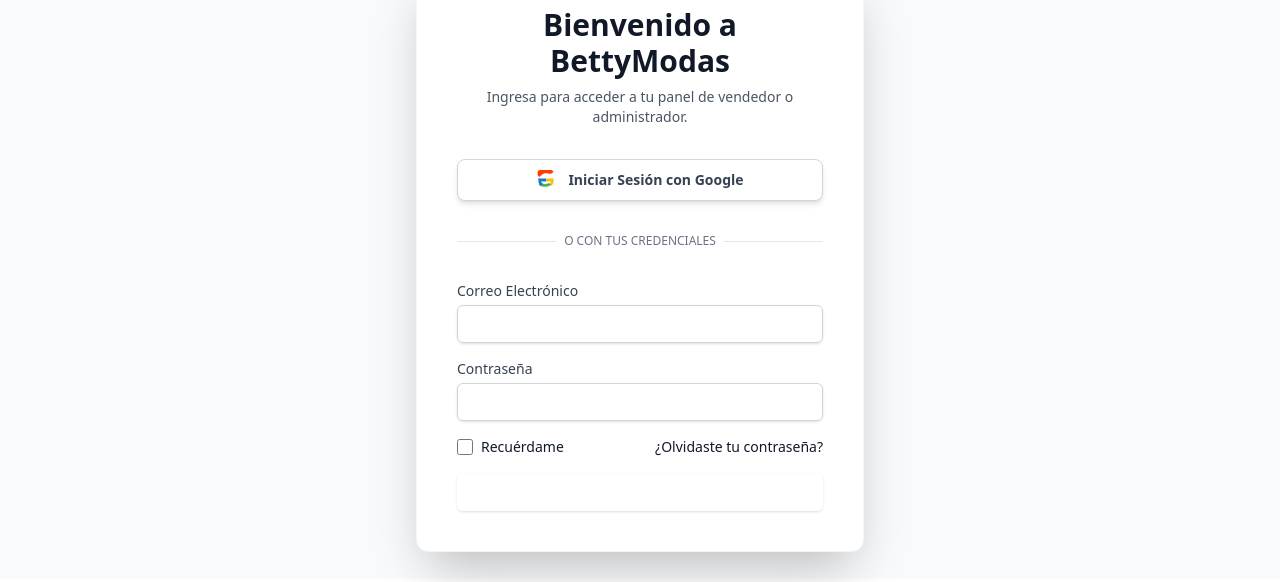
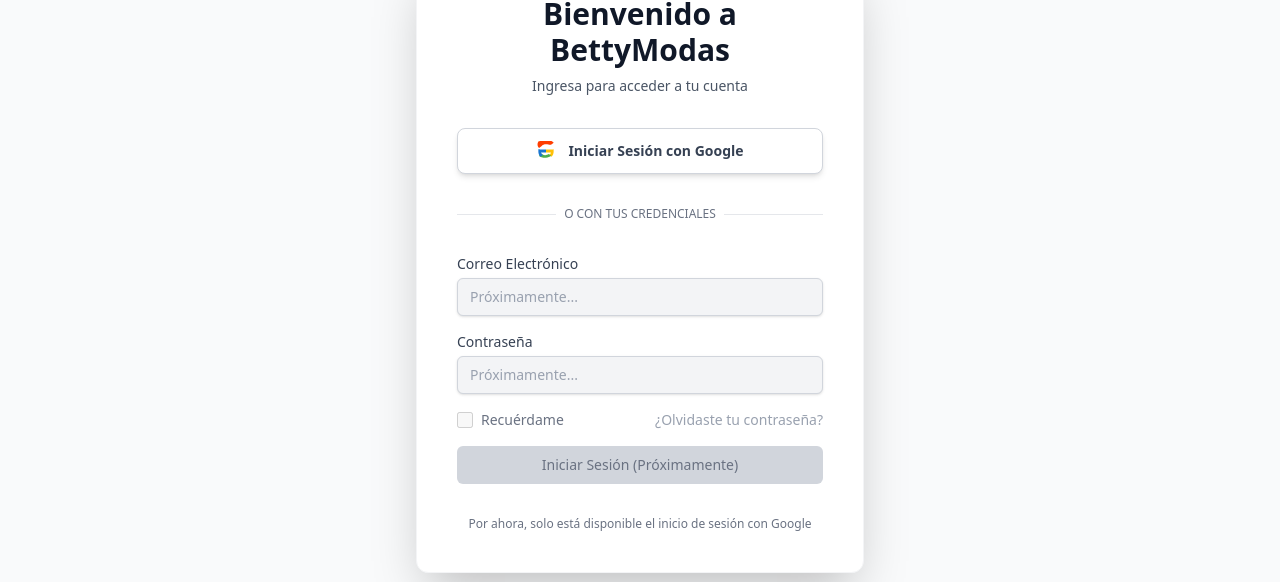
Before and after one commit to pipito7488/modas_betty, a Next.js app: page /login in a window 1280 px wide. Shown: the part 142-724 px from the top of the page. Built offline with nearby package versions, Linux system fonts and the light colour scheme; no server answers.

Commit message:
feat: Add role-based automatic redirection after login

```diff
--- a/app/api/auth/[...nextauth]/route.js
+++ b/app/api/auth/[...nextauth]/route.js
@@ -15,13 +15,28 @@
     ],
     secret: process.env.NEXTAUTH_SECRET,
     callbacks: {
+        // Redirigir según el rol después del login
+        async signIn({ user, account, profile }) {
+            return true; // Permite el login
+        },
         // Se ejecuta al crear o cargar la sesión
         async session({ session }) {
             await mongoose.connect(process.env.MONGODB_URI);
             const user = await User.findOne({ email: session.user.email });
             session.user.role = user?.role || "cliente";
+            session.user.id = user?._id.toString();
             return session;
         },
+    },
+    pages: {
+        signIn: '/login',
+    },
+    events: {
+        async signIn({ user }) {
+            // Este evento se ejecuta después de un login exitoso
+            // Pero NextAuth no permite redirección directa aquí
+            // La redirección se hará desde el cliente
+        }
     },
 });
 
--- a/app/login/page.js
+++ b/app/login/page.js
@@ -1,19 +1,50 @@
-// app/login/page.jsx (o .js)
-
+// app/login/page.jsx
 "use client";
-import { signIn } from "next-auth/react";
+import { signIn, useSession } from "next-auth/react";
+import { useRouter } from "next/navigation";
+import { useEffect } from "react";
 import Link from 'next/link';
 
-// Simulación del código de la página de login con el diseño mejorado.
 export default function LoginPage() {
+  const { data: session, status } = useSession();
+  const router = useRouter();
 
-  // Función para iniciar sesión con Google (usa la función real de NextAuth)
+  // Redirigir automáticamente si el usuario ya está autenticado
+  useEffect(() => {
+    if (status === 'authenticated' && session?.user) {
+      // Redirigir según el rol
+      const role = session.user.role;
+
+      if (role === 'admin') {
+        router.push('/admin');
+      } else if (role === 'vendedor') {
+        router.push('/vendedor/productos');
+      } else {
+        router.push('/');
+      }
+    }
+  }, [status, session, router]);
+
+  // Función para iniciar sesión con Google
   const handleGoogleSignIn = () => {
-      signIn("google");
+    signIn("google", { callbackUrl: window.location.origin + '/login' });
   };
 
+  // Si está cargando o ya autenticado, mostrar loader
+  if (status === 'loading' || status === 'authenticated') {
+    return (
+      <div className="flex min-h-[80vh] items-center justify-center bg-gray-50 p-4">
+        <div className="text-center">
+          <div className="animate-spin w-12 h-12 border-4 border-gray-200 border-t-amber-600 rounded-full mx-auto mb-4"></div>
+          <p className="text-gray-600">
+            {status === 'loading' ? 'Cargando...' : 'Redirigiendo...'}
+          </p>
+        </div>
+      </div>
+    );
+  }
+
   return (
-    // Contenedor principal para centrar el formulario en la página (usando min-h-[80vh] para que no ocupe toda la pantalla)
     <div className="flex min-h-[80vh] items-center justify-center bg-gray-50 p-4">
 
       {/* Tarjeta de Formulario de Login - Limpia y Elegante */}
@@ -21,30 +52,30 @@
 
         {/* Encabezado */}
         <div>
-          <h2 className="text-center font-headline text-3xl font-bold text-app-foreground">
+          <h2 className="text-center font-headline text-3xl font-bold text-gray-900">
             Bienvenido a BettyModas
           </h2>
           <p className="mt-2 text-center text-sm text-gray-600">
-            Ingresa para acceder a tu panel de vendedor o administrador.
+            Ingresa para acceder a tu cuenta
           </p>
         </div>
 
-        {/* 1. Botón de Autenticación de Google (Acento visual principal) */}
+        {/* Botón de Autenticación de Google */}
         <button
-          onClick={handleGoogleSignIn} // Llama a la función de NextAuth real
-          className="group flex w-full items-center justify-center space-x-3 rounded-lg border border-gray-300 bg-white py-2.5 text-sm font-semibold text-gray-700 shadow-md transition-all duration-200 hover:bg-gray-50 hover:border-accent"
+          onClick={handleGoogleSignIn}
+          className="group flex w-full items-center justify-center space-x-3 rounded-lg border border-gray-300 bg-white py-3 text-sm font-semibold text-gray-700 shadow-md transition-all duration-200 hover:bg-gray-50 hover:border-amber-600"
         >
           {/* Icono de Google (SVG elegante) */}
           <svg className="h-5 w-5" viewBox="0 0 48 48">
-            <path fill="#FFC107" d="M43.61 20.48H24v7.02h11.83c-.5 2.58-2.02 4.7-4.48 6.13l5.7 4.41c3.34-3.13 5.34-7.77 5.34-13.56 0-1.84-.16-3.61-.47-5.32z"/>
-            <path fill="#FF3D00" d="M24 8c-4.42 0-8 1.63-10.98 4.43l-5.7 4.41c-2.3-2.19-3.66-5.18-3.66-8.52 0-3.35 1.36-6.34 3.66-8.53L7.3 1.25C10.28-1.55 15-3.08 24-3.08c7.47 0 13.9 2.5 18.57 7.02l-5.7 4.41C34.78 10.42 29.8 8 24 8z"/>
-            <path fill="#4CAF50" d="M24 40c4.92 0 9.27-1.63 12.36-4.44l-5.7-4.41c-2.55 1.78-5.83 2.85-8.66 2.85-4.42 0-8.1-1.92-10.77-5.02L7.3 35.84C10.37 38.65 14.64 40 24 40z"/>
-            <path fill="#1976D2" d="M38.1 20.48H24v7.02h11.83c-.5 2.58-2.02 4.7-4.48 6.13l5.7 4.41c3.34-3.13 5.34-7.77 5.34-13.56 0-1.84-.16-3.61-.47-5.32z" transform="matrix(-1 0 0 1 48 0)"/>
+            <path fill="#FFC107" d="M43.61 20.48H24v7.02h11.83c-.5 2.58-2.02 4.7-4.48 6.13l5.7 4.41c3.34-3.13 5.34-7.77 5.34-13.56 0-1.84-.16-3.61-.47-5.32z" />
+            <path fill="#FF3D00" d="M24 8c-4.42 0-8 1.63-10.98 4.43l-5.7 4.41c-2.3-2.19-3.66-5.18-3.66-8.52 0-3.35 1.36-6.34 3.66-8.53L7.3 1.25C10.28-1.55 15-3.08 24-3.08c7.47 0 13.9 2.5 18.57 7.02l-5.7 4.41C34.78 10.42 29.8 8 24 8z" />
+            <path fill="#4CAF50" d="M24 40c4.92 0 9.27-1.63 12.36-4.44l-5.7-4.41c-2.55 1.78-5.83 2.85-8.66 2.85-4.42 0-8.1-1.92-10.77-5.02L7.3 35.84C10.37 38.65 14.64 40 24 40z" />
+            <path fill="#1976D2" d="M38.1 20.48H24v7.02h11.83c-.5 2.58-2.02 4.7-4.48 6.13l5.7 4.41c3.34-3.13 5.34-7.77 5.34-13.56 0-1.84-.16-3.61-.47-5.32z" transform="matrix(-1 0 0 1 48 0)" />
           </svg>
           <span>Iniciar Sesión con Google</span>
         </button>
 
-        {/* 2. Separador Elegante */}
+        {/* Separador Elegante */}
         <div className="relative">
           <div className="absolute inset-0 flex items-center">
             <span className="w-full border-t border-gray-200"></span>
@@ -56,8 +87,7 @@
           </div>
         </div>
 
-        {/* 3. Formulario de Login Estándar */}
-        {/* Nota: En una aplicación Next.js real, este formulario enviaría una solicitud POST a una API de credenciales */}
+        {/* Formulario de Login Estándar */}
         <form className="space-y-4">
 
           <div>
@@ -69,7 +99,9 @@
               name="email"
               type="email"
               required
-              className="mt-1 block w-full appearance-none rounded-md border border-gray-300 px-3 py-2 placeholder-gray-400 shadow-sm focus:border-accent focus:ring-accent sm:text-sm"
+              disabled
+              className="mt-1 block w-full appearance-none rounded-md border border-gray-300 px-3 py-2 placeholder-gray-400 shadow-sm focus:border-amber-600 focus:ring-amber-600 sm:text-sm disabled:bg-gray-100 disabled:cursor-not-allowed"
+              placeholder="Próximamente..."
             />
           </div>
 
@@ -82,7 +114,9 @@
               name="password"
               type="password"
               required
-              className="mt-1 block w-full appearance-none rounded-md border border-gray-300 px-3 py-2 placeholder-gray-400 shadow-sm focus:border-accent focus:ring-accent sm:text-sm"
+              disabled
+              className="mt-1 block w-full appearance-none rounded-md border border-gray-300 px-3 py-2 placeholder-gray-400 shadow-sm focus:border-amber-600 focus:ring-amber-600 sm:text-sm disabled:bg-gray-100 disabled:cursor-not-allowed"
+              placeholder="Próximamente..."
             />
           </div>
 
@@ -92,28 +126,35 @@
                 id="remember-me"
                 name="remember-me"
                 type="checkbox"
-                className="h-4 w-4 rounded border-gray-300 text-accent focus:ring-accent"
+                disabled
+                className="h-4 w-4 rounded border-gray-300 text-amber-600 focus:ring-amber-600 disabled:bg-gray-100 disabled:cursor-not-allowed"
               />
-              <label htmlFor="remember-me" className="ml-2 block text-sm text-gray-900">
+              <label htmlFor="remember-me" className="ml-2 block text-sm text-gray-500">
                 Recuérdame
               </label>
             </div>
 
             <div className="text-sm">
-              <Link href="#" className="font-medium text-accent hover:text-accent-light">
+              <Link href="#" className="font-medium text-gray-400 cursor-not-allowed">
                 ¿Olvidaste tu contraseña?
               </Link>
             </div>
           </div>
 
-          {/* Botón de Submit - Acento Elegante (Marrón Tostado) */}
+          {/* Botón de Submit - Deshabilitado */}
           <button
             type="submit"
-            className="flex w-full justify-center rounded-md border border-transparent bg-accent py-2 px-4 text-sm font-medium text-white shadow-sm hover:bg-accent-light focus:outline-none focus:ring-2 focus:ring-accent focus:ring-offset-2"
+            disabled
+            className="flex w-full justify-center rounded-md border border-transparent bg-gray-300 py-2 px-4 text-sm font-medium text-gray-500 cursor-not-allowed"
           >
-            Iniciar Sesión
+            Iniciar Sesión (Próximamente)
           </button>
         </form>
+
+        {/* Mensaje informativo */}
+        <p className="text-center text-xs text-gray-500 mt-4">
+          Por ahora, solo está disponible el inicio de sesión con Google
+        </p>
 
       </div>
     </div>
```
